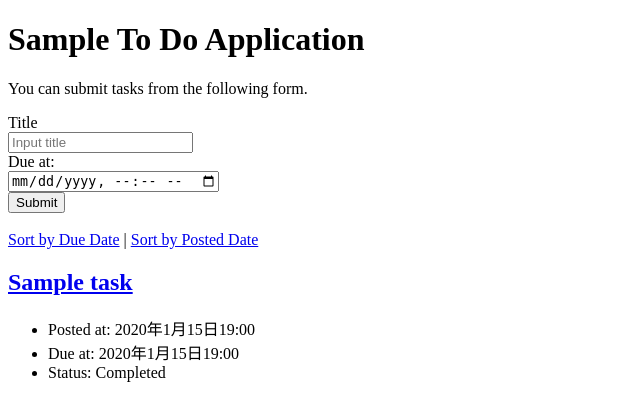
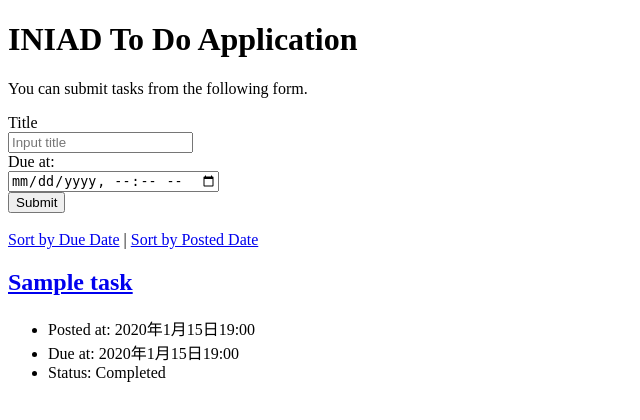
Before and after one commit to 1F10220004/django-test-exercise, a Django app: page / in a window 1280 px wide. Shown: the top 420 px of the page, without its empty margins (0-640 px from the left). Run offline with Django 4.2, Linux system fonts and the light colour scheme; tables that the repository leaves empty hold one stand-in row (values such as "Sample post").

Commit message:
change title

```diff
--- a/todo/templates/todo/index.html
+++ b/todo/templates/todo/index.html
@@ -9,7 +9,7 @@
   </head>
 
   <body>
-    <h1>Sample To Do Application</h1>
+    <h1>INIAD To Do Application</h1>
     <p>You can submit tasks from the following form.</p>
     <form action="{% url 'index' %}" method="post">
       {% csrf_token %}
```
